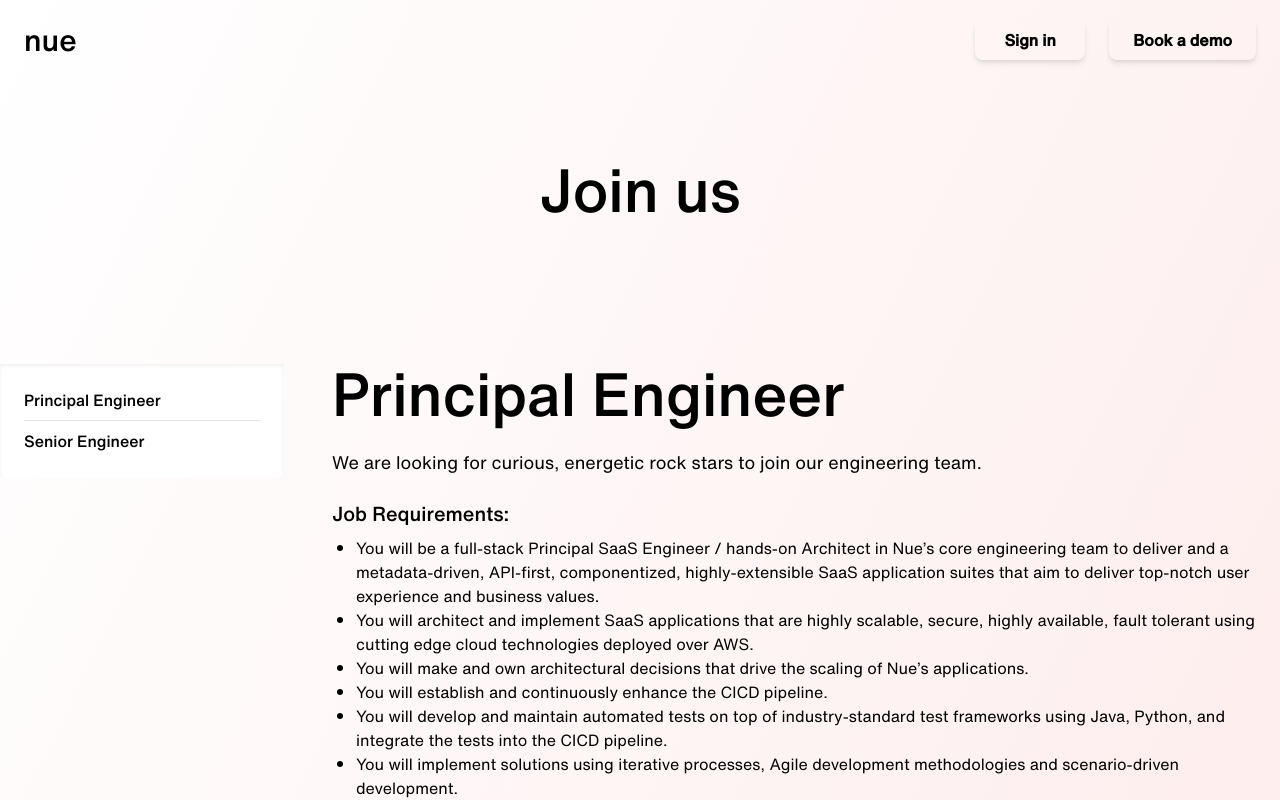
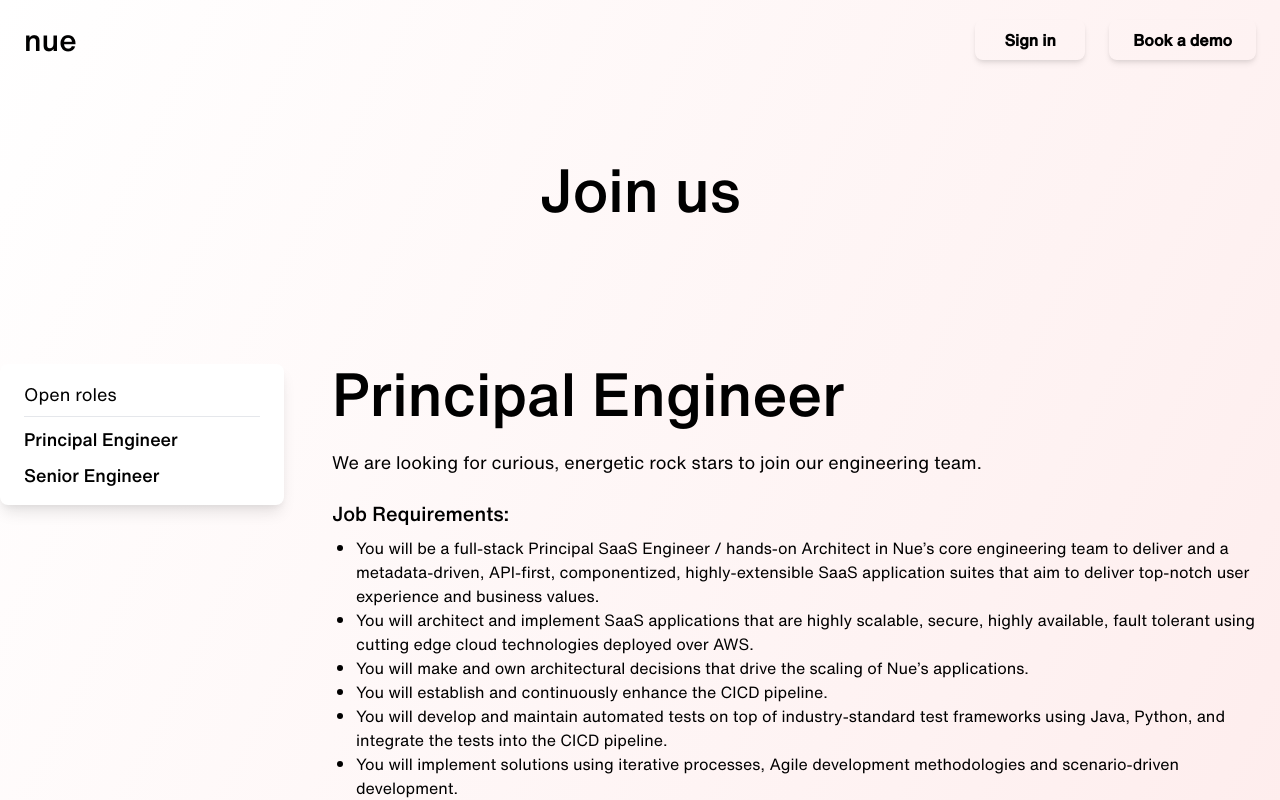
Before and after one commit to stevenzimmer/next-nue, a Next.js app: page /company/careers in a window 1280 px wide. Shown: the top 800 px of the page. Built offline with nearby package versions, Linux system fonts and the light colour scheme.

Commit message:
sidebar added

```diff
--- a/pages/company/careers.js
+++ b/pages/company/careers.js
@@ -31,22 +31,27 @@
                     </div>
                     <div className="flex flex-wrap justify-between -mx-6">
                         <div className="w-full lg:w-3/12 px-6 mb-6 lg:mb-0 py-12">
-                            <div className="bg-white shadow-inner px-6 py-4">
-                                <div className="border-b last:border-transparent py-2">
+                            <div className=" px-6 py-4 bg-white  rounded-lg shadow-lg">
+                                <div className="mb-2 border-b pb-2">
+                                    <p className="text-lg">Open roles</p>
+                                </div>
+                                <div className="">
+                                    <div className="mb-2">
                                         <a
-                                        className="font-hntMedium hover:text-blue-500 transition-colors duration-200"
+                                            className="text-lg font-hntMedium hover:text-blue-500 transition-colors duration-200"
                                             href="#principal-engineer"
                                         >
                                             Principal Engineer
                                         </a>
                                     </div>
-                                <div className="border-b last:border-transparent py-2">
+                                    <div className="">
                                         <a
-                                        className="font-hntMedium hover:text-blue-500 transition-colors duration-200"
+                                            className="text-lg font-hntMedium hover:text-blue-500 transition-colors duration-200"
                                             href="#senior-engineer"
                                         >
                                             Senior Engineer
                                         </a>
+                                    </div>
                                 </div>
                             </div>
                         </div>
```
Lines whose indentation alone changed are shown as unchanged.
